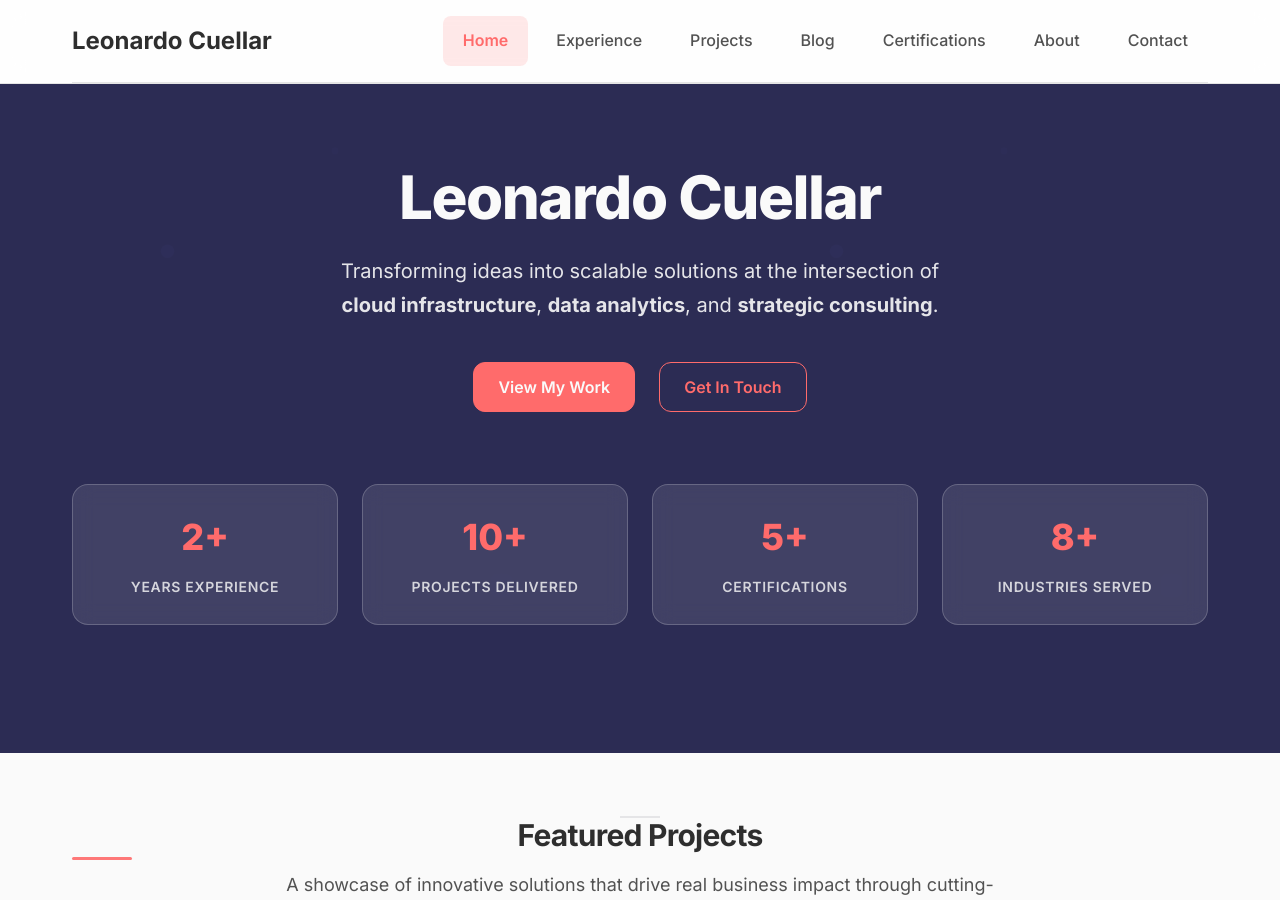
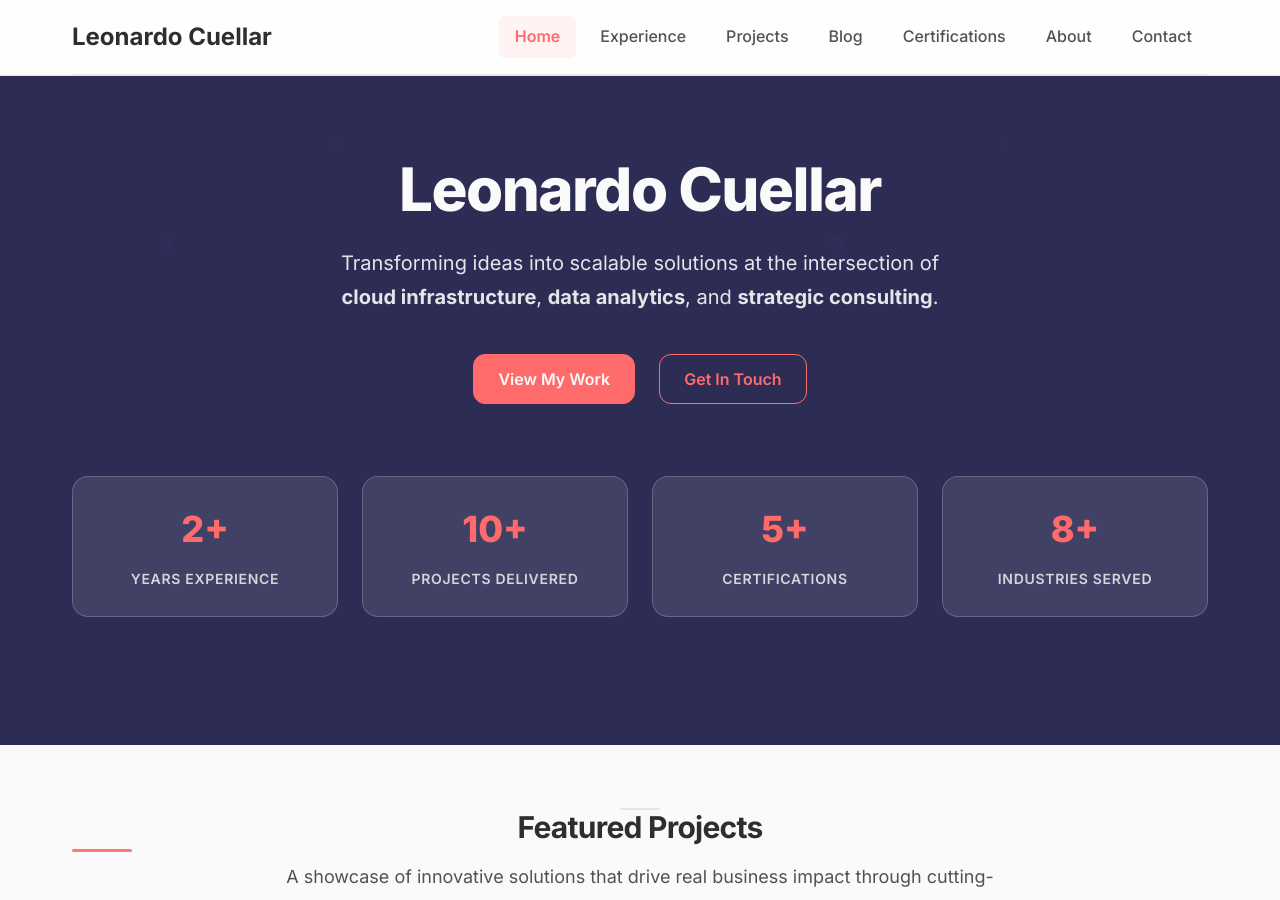
Before and after one commit to leonardocuellargold/leonardocuellargold.github.io, a Jekyll site: the page built from index.md, in a window 1280 px wide and 900 px high. Built offline with Jekyll 4.4.1, drawn with Linux system fonts in a browser that asks for light colours.

Commit message:
Made changes to navigation

```diff
--- a/assets/main.scss
+++ b/assets/main.scss
@@ -357,20 +357,20 @@ p {
   color: var(--text-secondary);
   text-decoration: none;
   font-weight: 500;
-  transition: all 0.3s ease;
-  padding: 0.75rem 1.25rem;
-  border-radius: var(--radius-md);
+  transition: all 0.2s ease;
+  padding: 0.5rem 1rem;
+  border-radius: var(--radius-sm);
   position: relative;
 
   &:hover {
     color: var(--accent);
-    background: rgba(255, 107, 107, 0.1);
+    background: rgba(255, 107, 107, 0.05);
   }
 
   &.active {
     color: var(--accent);
     font-weight: 600;
-    background: rgba(255, 107, 107, 0.15);
+    background: rgba(255, 107, 107, 0.08);
   }
 }
 
@@ -468,12 +468,26 @@ p {
     background: var(--text-primary);
   }
 
-  .nav-links {
-    background: var(--bg-secondary);
-
-    .page-link:hover,
-    .page-link.active {
-      background: rgba(255, 107, 107, 0.2);
+  /* Desktop navigation dark theme */
+  .nav-links .page-link {
+    &:hover {
+      background: rgba(255, 107, 107, 0.08);
+    }
+
+    &.active {
+      background: rgba(255, 107, 107, 0.12);
+    }
+  }
+
+  /* Mobile navigation dark theme */
+  @media (max-width: 768px) {
+    .nav-links {
+      background: var(--bg-secondary);
+
+      .page-link:hover,
+      .page-link.active {
+        background: rgba(255, 107, 107, 0.15);
+      }
     }
   }
 }
```
Also changed, not shown: pages/about.md (+2 -0 lines).
